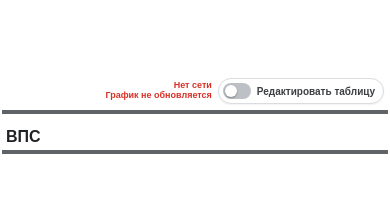
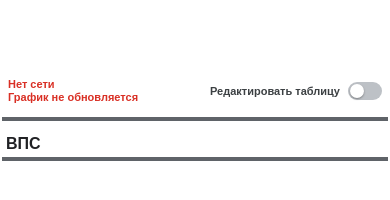
Before and after one commit to ikensebulem-coder/Grafik, a plain HTML site: page index.html in a window 390 px wide. Drawn offline with Linux system fonts and the light colour scheme; no server answers.

Commit message:
Update index.html

```diff
--- a/index.html
+++ b/index.html
@@ -8,22 +8,22 @@
     * { box-sizing: border-box; font-family: Arial, sans-serif; }
     body { margin: 0; padding: 12px;  background: #f8f9fa; color: #202124; }
     .viewer-hint { display: none; background: #fef7e0; border: 1px solid #f9ab00; color: #202124; padding: 10px 12px; border-radius: 6px; margin-bottom: 10px; font-size: 14px; line-height: 1.4; font-weight: bold; text-align: center; }
-    .header-bar { display: flex; justify-content: space-between; align-items: center; gap: 10px; margin-bottom: 8px; min-height: 24px; }
-    .view-badge { display: none; width: 100%; font-size: 14px; line-height: 1.4; font-weight: bold; color: #174ea6; background: #e8f0fe; border: 2px solid #1a73e8; padding: 8px 12px; border-radius: 6px; text-align: center; margin-bottom: 6px; }
+        .view-badge { display: none; width: 100%; font-size: 14px; line-height: 1.4; font-weight: bold; color: #174ea6; background: #e8f0fe; border: 2px solid #1a73e8; padding: 8px 12px; border-radius: 6px; text-align: center; margin-bottom: 6px; }
+    .top-status-row { display: flex; justify-content: space-between; align-items: center; gap: 10px; padding: 2px 6px 6px; min-height: 30px; }
+    #syncStatus { font-size: 12px; line-height: 1.15; color: #1a73e8; font-weight: bold; white-space: pre-line; text-align: left; }
+    .edit-control-group { display: inline-flex; align-items: center; gap: 8px; flex-shrink: 0; }
+    .switch-label { font-size: 12px; font-weight: bold; color: #3c4043; white-space: nowrap; user-select: none; }
+    .edit-control-group.active .switch-label { color: #1a73e8; }
+    .edit-switch-wrap { display: inline-flex; align-items: center; justify-content: center; cursor: pointer; user-select: none; -webkit-tap-highlight-color: transparent; padding: 0; background: transparent; border: none; }
+    .switch-track { position: relative; width: 34px; height: 18px; background: #bdc1c6; border-radius: 18px; transition: background 0.2s ease; flex-shrink: 0; }
+    .edit-switch-wrap.active .switch-track { background: #1a73e8; }
+    .switch-thumb { position: absolute; top: 2px; left: 2px; width: 14px; height: 14px; background: #ffffff; border-radius: 50%; box-shadow: 0 1px 2px rgba(0,0,0,0.35); transition: transform 0.2s ease; }
+    .edit-switch-wrap.active .switch-thumb { transform: translateX(16px); }
+    .header-bar { display: flex; justify-content: space-between; align-items: center; gap: 10px; padding: 0 6px; margin-bottom: 8px; }
     .header-left { display: flex; flex-direction: column; align-items: flex-start; justify-content: center; gap: 3px; flex: 1; min-width: 0; }
     .last-updated-date { font-size: 17px; color: #202124; font-weight: bold; line-height: 1.2; }
     .last-updated-note { font-size: 15px; color: #3c4043; font-weight: normal; line-height: 1.25; }
-    .header-right { display: flex; flex-direction: column; align-items: flex-end; justify-content: center; gap: 8px; flex-shrink: 0; }
-    .right-top-row { display: flex; align-items: center; justify-content: flex-end; gap: 6px; }
-    .edit-switch-wrap { display: inline-flex; align-items: center; gap: 6px; cursor: pointer; user-select: none; -webkit-tap-highlight-color: transparent; padding: 4px 10px 4px 4px; border-radius: 16px; background: #ffffff; border: 1px solid #dadce0; box-shadow: 0 1px 2px rgba(0,0,0,0.06); }
-    .edit-switch-wrap.active { border-color: #1a73e8; background: #f4f8fe; }
-    .switch-track { position: relative; width: 28px; height: 16px; background: #bdc1c6; border-radius: 16px; transition: background 0.2s ease; flex-shrink: 0; }
-    .edit-switch-wrap.active .switch-track { background: #1a73e8; }
-    .switch-thumb { position: absolute; top: 2px; left: 2px; width: 12px; height: 12px; background: #ffffff; border-radius: 50%; box-shadow: 0 1px 2px rgba(0,0,0,0.35); transition: transform 0.2s ease; }
-    .edit-switch-wrap.active .switch-thumb { transform: translateX(12px); }
-    .switch-label { font-size: 11px; font-weight: bold; color: #3c4043; white-space: nowrap; }
-    .edit-switch-wrap.active .switch-label { color: #1a73e8; }
-    #syncStatus { font-size: 9.5px; line-height: 1.1; color: #1a73e8; font-weight: bold; white-space: pre-line; text-align: right; min-height: 14px; }
+    .header-right { display: flex; flex-direction: column; align-items: flex-end; justify-content: center; flex-shrink: 0; }
 
     .offline-btn { display: none; width: auto !important; min-width: 155px !important; background: #d93025 !important; color: #ffffff !important; border: none !important; border-radius: 8px !important; padding: 5px 12px !important; font-size: 12px !important; font-weight: bold !important; cursor: pointer; line-height: 1.15 !important; text-align: center !important; white-space: nowrap !important; box-shadow: 0 2px 6px rgba(217, 48, 37, 0.3); }
     .modal-backdrop { display: none; position: fixed; top: 0; left: 0; right: 0; bottom: 0; background: rgba(32, 33, 36, 0.5); z-index: 9999; align-items: center; justify-content: center; padding: 16px; }
@@ -68,20 +68,20 @@
       body { padding: 2px; padding-top: 78px !important; background: #ffffff; }
       body.apk-mode { padding-top: 78px !important; }
       .viewer-hint { margin: 4px; border-radius: 4px; }
-            .header-bar { padding: 0 4px 2px; margin-bottom: 2px; gap: 6px; }
-
-      .header-right { gap: 10px; }
+            .top-status-row { padding: 0 6px 4px; min-height: 30px; }
+      #syncStatus { font-size: 11px; line-height: 1.15; }
+      .switch-label { font-size: 11px; }
+      .header-bar { padding: 0 6px; margin-bottom: 4px; gap: 6px; }
       .last-updated-date { font-size: 14px; }
       .last-updated-note { font-size: 13px; line-height: 1.15; }
-      .edit-switch-wrap { padding: 4px 8px 4px 4px; }
-      .switch-label { font-size: 10px; }
-      #syncStatus { font-size: 9px; line-height: 1.1; }
- }
-      .offline-btn { width: auto !important; min-width: 124px !important; margin-right: 0 !important; padding: 4px 6px !important; font-size: 10px !important; line-height: 1.15 !important; border-radius: 7px !important; }
       body.apk-mode .last-updated-date { font-size: 15.5px; }
       body.apk-mode .last-updated-note { font-size: 14px; line-height: 1.2; }
-      body.apk-mode .edit-switch-wrap { padding: 5px 10px 5px 5px; gap: 6px; }
+      body.apk-mode #syncStatus { font-size: 11.5px; }
       body.apk-mode .switch-label { font-size: 11.5px; }
+
+
+      .offline-btn { width: auto !important; min-width: 124px !important; margin-right: 0 !important; padding: 4px 6px !important; font-size: 10px !important; line-height: 1.15 !important; border-radius: 7px !important; }
+
       .section { border: none; border-radius: 0; padding: 2px 0; margin-bottom: 10px; }
       .section-header { padding: 0 4px; margin-bottom: 4px; }
       th, td { width: 88px; min-width: 88px; max-width: 88px; padding: 5px 2px; }
@@ -113,22 +113,25 @@
       </div>
     </div>
   </div>
+    <div class="top-status-row">
+    <div id="syncStatus">Загрузка...</div>
+    <div id="editControlGroup" class="edit-control-group">
+      <span class="switch-label">Редактировать таблицу</span>
+      <div id="editToggleBtn" class="edit-switch-wrap" role="switch" aria-checked="false" onclick="toggleEditMode()">
+        <span class="switch-track"><span class="switch-thumb"></span></span>
+      </div>
+    </div>
+  </div>
   <div class="header-bar">
     <div class="header-left">
       <span id="lastUpdatedDate" class="last-updated-date"></span>
       <span id="lastUpdatedNote" class="last-updated-note"></span>
     </div>
     <div class="header-right">
-      <div class="right-top-row">
-        <div id="syncStatus">Загрузка...</div>
-        <div id="editToggleBtn" class="edit-switch-wrap" role="switch" aria-checked="false" onclick="toggleEditMode()">
-          <span class="switch-track"><span class="switch-thumb"></span></span>
-          <span class="switch-label">Редактировать таблицу</span>
-        </div>
-      </div>
       <button id="downloadOfflineBtn" class="offline-btn" onclick="openDownloadModal()">Скачать для просмотра<br>без интернета</button>
     </div>
   </div>
+
   <div class="section"><div class="scroll-container" id="scroll1"><table id="table1"></table></div></div>
   <div class="section"><div class="section-header"><span class="section-title">ВПС</span></div><div class="scroll-container" id="scroll2"><table id="table2"></table></div></div>
   <script src="app.js"></script>
```
